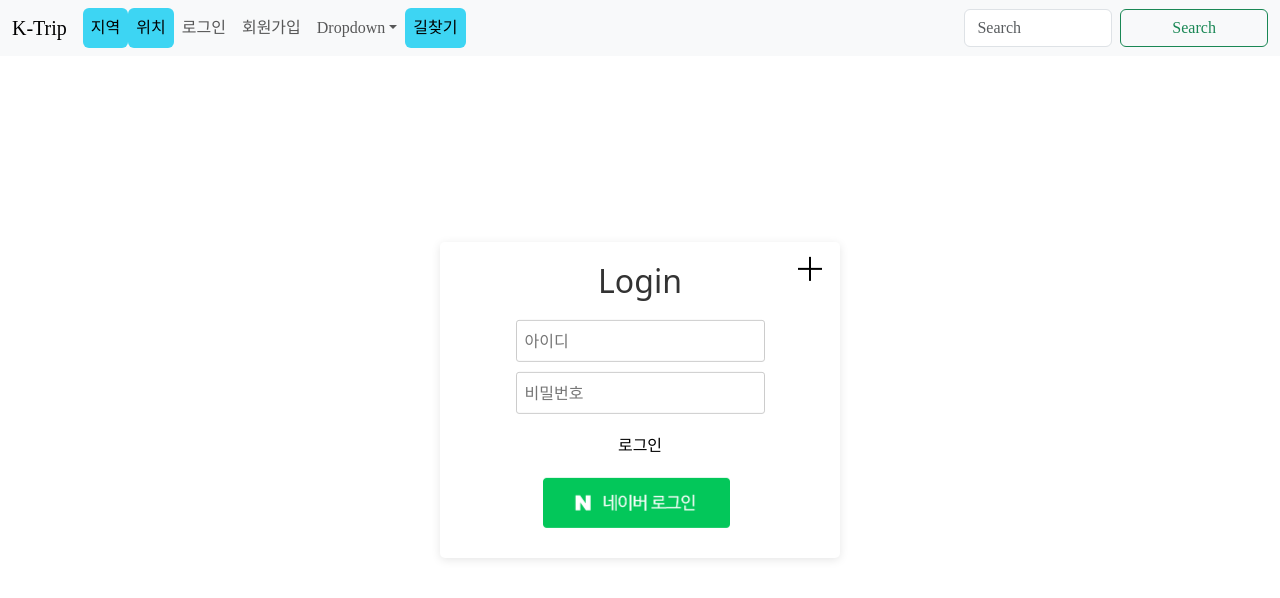
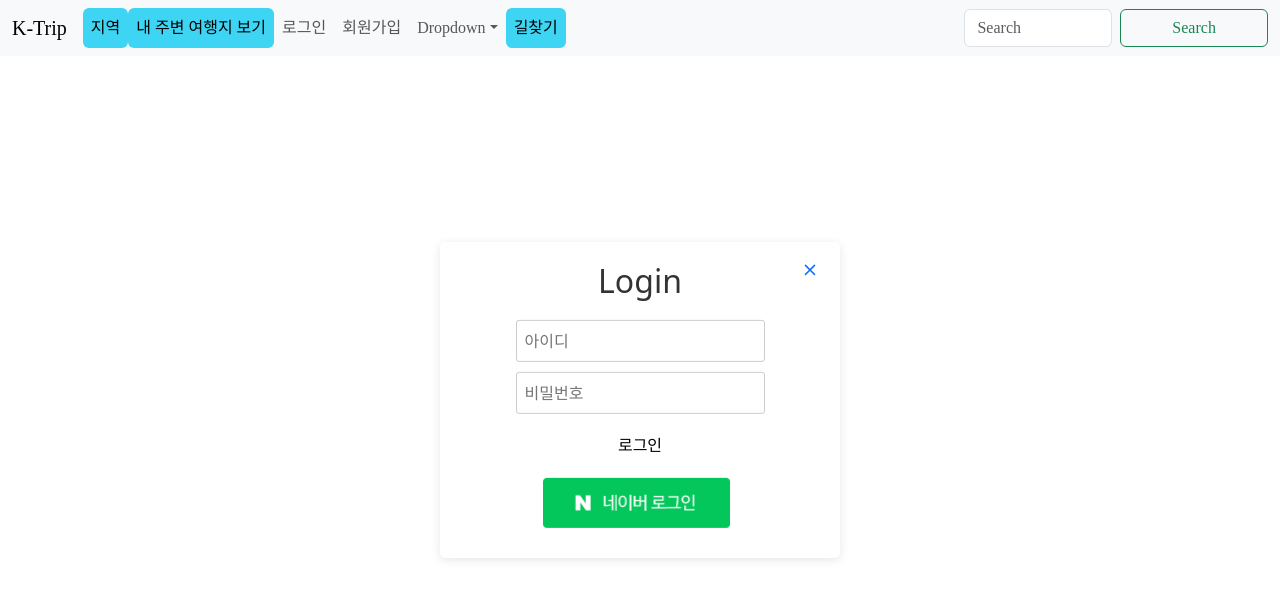
Before and after one commit to hyoinYang/kTrip-frontend, a React (Create React App) app in the folder k_trip/: page /login in a window 1280 px wide. Shown: the top 598 px of the page. Built offline with nearby package versions, Linux system fonts and the light colour scheme; no server answers; a web font is replaced by a local one.

Commit message:
fix: 로그인, 회원가입 닫기 버튼 수정

```diff
--- a/k_trip/src/Navbar.js
+++ b/k_trip/src/Navbar.js
@@ -111,7 +111,7 @@ function Navbar() {
                                         aria-current="page"
                                         onClick={handleUserLocationClick}
                                     >
-                                        위치
+                                        내 주변 여행지 보기
                                     </button>
                                 </li>
                                 {isLoggedIn ? (
--- a/k_trip/src/css/button.css
+++ b/k_trip/src/css/button.css
@@ -146,35 +146,35 @@
     cursor: pointer;
 }
 
-.close::before,
-.close::after {
-    content: '';
-    position: absolute;
-    top: 50%;
-    left: 50%;
-    width: 24px; /* 선의 길이 */
-    height: 2px; /* 선의 두께 */
-    background-color: #000; /* 선의 색상 */
-    transform-origin: center;
-    transition: transform 0.3s ease; /* 회전 애니메이션 추가 */
-}
+/*.close::before,*/
+/*.close::after {*/
+/*    content: '';*/
+/*    position: absolute;*/
+/*    top: 50%;*/
+/*    left: 50%;*/
+/*    width: 24px; !* 선의 길이 *!*/
+/*    height: 2px; !* 선의 두께 *!*/
+/*    background-color: #000; !* 선의 색상 *!*/
+/*    transform-origin: center;*/
+/*    transition: transform 0.3s ease; !* 회전 애니메이션 추가 *!*/
+/*}*/
 
-.close::before {
-    transform: translate(-50%, -50%) rotate(0deg); /* 초기 회전 각도 설정 */
-}
+/*.close::before {*/
+/*    transform: translate(-50%, -50%) rotate(0deg); !* 초기 회전 각도 설정 *!*/
+/*}*/
 
-.close::after {
-    transform: translate(-50%, -50%) rotate(90deg); /* 초기 회전 각도 설정 */
-}
+/*.close::after {*/
+/*    transform: translate(-50%, -50%) rotate(90deg); !* 초기 회전 각도 설정 *!*/
+/*}*/
 
-.close:hover {
-    background-color: transparent; /* 호버 시 배경색 투명으로 설정 */
-}
+/*.close:hover {*/
+/*    background-color: transparent; !* 호버 시 배경색 투명으로 설정 *!*/
+/*}*/
 
-.close:hover::before,
-.close:hover::after {
-    transform: translate(-50%, -50%) rotate(180deg); /* 호버 시 회전 각도 설정 */
-}
+/*.close:hover::before,*/
+/*.close:hover::after {*/
+/*    transform: translate(-50%, -50%) rotate(180deg); !* 호버 시 회전 각도 설정 *!*/
+/*}*/
 
 
 
--- a/k_trip/src/pages/LoginPage.js
+++ b/k_trip/src/pages/LoginPage.js
@@ -5,8 +5,11 @@ import postData from "../postData"; // postData 함수 임포트
 import '../css/LoginPage.css';
 import naverLoginBtn from '../image/btnG_완성형.png';
 import '../css/button.css'
+import { BsX } from 'react-icons/bs'; // Bootstrap Icons에서 X 아이콘 임포트
 import fetchData from "../fetchData";
 import TokenSetter from "./TokenSetter";
+import { Button } from 'react-bootstrap'; // React Bootstrap에서 Button 컴포넌트 임포트
+
 function LoginPage(){
     const [id, setId] = useState('');
     const [password, setPassword] = useState('');
@@ -14,6 +17,8 @@ function LoginPage(){
     const [error, setError] = useState(false);
     const [isValid, setIsValid] = useState(null);
     const navigate = useNavigate(); // useNavigate 훅 사용
+    const [isHovered, setIsHovered] = useState(false); // 마우스 호버 여부 상태
+
     useEffect(() => {
         const token = localStorage.getItem("accessToken");
         if (token) {
@@ -54,7 +59,19 @@ function LoginPage(){
             <div className="login-header">
                 <h2 className="login-title">Login</h2>
                 {/* X 아이콘을 우측 상단에 위치시킨 닫기 버튼 */}
-                <button onClick={handleCloseSignup} className="close"></button>
+                <Button
+                    variant="link"
+                    className="close"
+                    onClick={handleCloseSignup}
+                    onMouseEnter={() => setIsHovered(true)}
+                    onMouseLeave={() => setIsHovered(false)}
+                    style={{
+                        transition: 'transform 0.3s',
+                        transform: isHovered ? 'rotate(90deg)' : 'rotate(0deg)',
+                    }}
+                >
+                    <BsX className="icon" style={{ fontSize: '24px' }} />
+                </Button>
             </div>
             {!isValid && (
                 <form onSubmit={handleSubmit}>
--- a/k_trip/src/pages/SignUpPage.js
+++ b/k_trip/src/pages/SignUpPage.js
@@ -7,6 +7,8 @@ import '../css/SignUpPage.css';
 import naverLoginBtn from '../image/btnG_완성형.png';
 import '../css/button.css'
 import { useHistory } from "react-router-dom";
+import {BsX} from "react-icons/bs";
+import {Button} from "react-bootstrap";
 function SignUpPage(){
     const [formData, setFormData] = useState({
         id: '',
@@ -19,6 +21,8 @@ function SignUpPage(){
     const [loading, setLoading] = useState(false);
     const [error, setError] = useState(false);
     const navigate = useNavigate(); // useNavigate 훅 사용
+    const [isHovered, setIsHovered] = useState(false); // 마우스 호버 여부 상태
+
 
     const urlParams = new URLSearchParams(window.location.search);
     const token = urlParams.get('token');
@@ -51,7 +55,19 @@ function SignUpPage(){
     return (
         <div className="register-container">
             <h2 className="register-title">K-Trip 회원 가입</h2>
-            <button onClick={handleCloseSignup} className="close"></button>
+            <Button
+                variant="link"
+                className="close"
+                onClick={handleCloseSignup}
+                onMouseEnter={() => setIsHovered(true)}
+                onMouseLeave={() => setIsHovered(false)}
+                style={{
+                    transition: 'transform 0.3s',
+                    transform: isHovered ? 'rotate(90deg)' : 'rotate(0deg)',
+                }}
+            >
+                <BsX className="icon" style={{ fontSize: '24px' }} />
+            </Button>
             <form onSubmit={handleSubmit}>
                 <input type="text" name="id" className="register-label register-input" value={formData.id} onChange={handleChange} placeholder="아이디" required />
                 <input type="text" name="name" className="register-label register-input" value={formData.name} onChange={handleChange} placeholder="이름" required />
--- a/k_trip/src/styles/Login.css
+++ b/k_trip/src/styles/Login.css
@@ -1,13 +1,3 @@
-/* body {
-  font-family: Arial, sans-serif;
-  background-color: #f4f4f4;
-  display: flex;
-  justify-content: center;
-  align-items: center;
-  height: 100vh;
-  margin: 0;
-} */
-
 .login-container {
   background-color: white;
   padding: 20px;
@@ -15,60 +5,35 @@
   box-shadow: 0 2px 10px rgba(0, 0, 0, 0.1);
   width: 300px;
   margin-top: 80px;
-}
-
-.login-title {
-  margin-bottom: 20px;
-  margin-left: 35px;
-  color: #333;
-  margin-right: auto; /* 버튼이 왼쪽으로 붙지 않도록 오른쪽 여백 확보 */
-}
-
-.login-label {
-  display: block;
-  margin-bottom: 5px;
-  color: #666;
+  position: relative; /* 상대적 위치 지정 */
 }
 
 .login-header {
   display: flex;
-  align-items: center; /* 수직 가운데 정렬 */
+  align-items: center;
+  justify-content: space-between; /* 요소 사이의 여백을 최대로 확보 */
+  margin-bottom: 20px;
 }
 
-
-.login-input {
-  width: 100%;
-  padding: 8px;
-  margin-bottom: 10px;
-  border: 1px solid #ccc;
-  border-radius: 3px;
+.login-title {
+  color: #333;
+  font-size: 1.5rem;
 }
 
-.login-button {
-  width: 100%;
-  padding: 10px;
-  background-color: #007bff;
-  color: white;
+.close {
+  width: 30px;
+  height: 30px;
+  background-color: transparent;
   border: none;
-  border-radius: 3px;
+  outline: none;
   cursor: pointer;
+  position: absolute;
+  top: 10px;
+  right: 10px;
+  font-size: 1.5rem;
+  color: #333;
 }
 
-.login-button:hover {
-  background-color: #0056b3;
+.close:hover {
+  color: #ff0000; /* 호버 시 색상 변경 */
 }
-
-.login-secondary-button {
-  width: 100%;
-  padding: 10px;
-  background-color: #6c757d;
-  color: white;
-  border: none;
-  border-radius: 3px;
-  cursor: pointer;
-  margin-top: 10px;
-}
-
-.login-secondary-button:hover {
-  background-color: #5a6268;
-}
```
